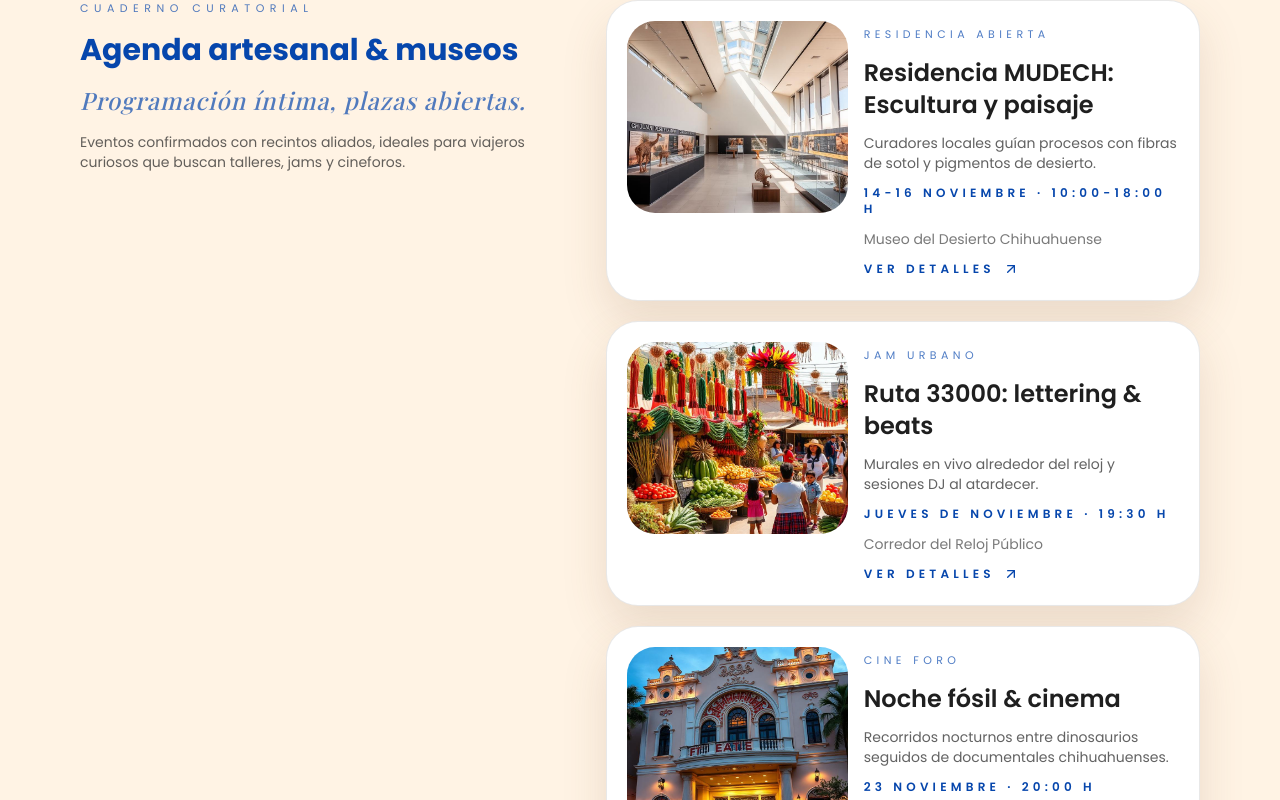
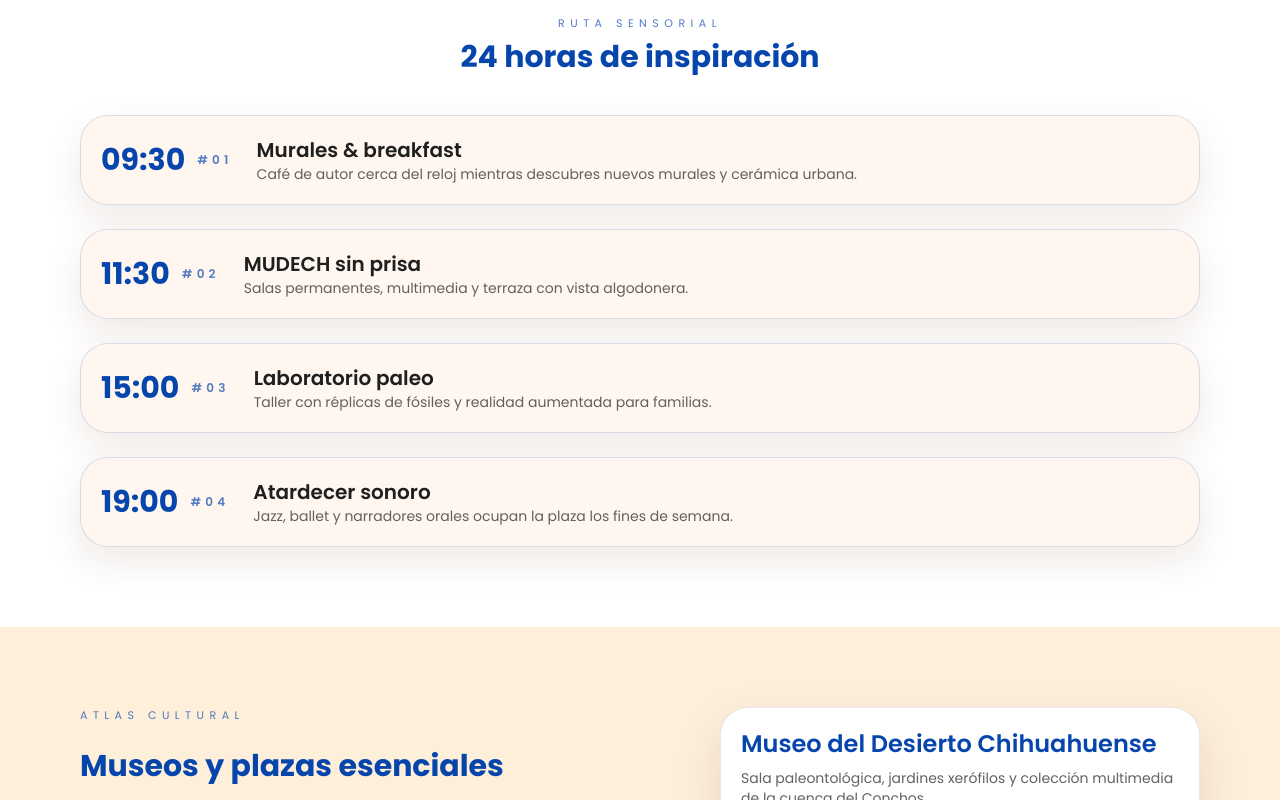
Before and after one commit to daezhn/delicias-tour-connect, a React (Vite) app: page /experiencias/arte-cultura in a window 1280 px wide. Shown: the part 820-1620 px from the top of the page. Built offline with nearby package versions, Linux system fonts and the light colour scheme.

Commit message:
Update ExperienciasArteCultura.tsx

```diff
--- a/src/pages/ExperienciasArteCultura.tsx
+++ b/src/pages/ExperienciasArteCultura.tsx
@@ -15,45 +15,6 @@ const heroHighlights = [
   {
     es: "Colectivos de ixtle, fotografía y literatura tejen ruta propia entre barrios algodoneros.",
     en: "Ixtle, photography and literary collectives craft their own route across cotton neighborhoods."
-  }
-] as const;
-
-const culturalEvents = [
-  {
-    image: "/images/museo.jpg",
-    eyebrow: { es: "Residencia abierta", en: "Open residency" },
-    title: { es: "Residencia MUDECH: Escultura y paisaje", en: "MUDECH residency: Sculpture & landscape" },
-    description: {
-      es: "Curadores locales guían procesos con fibras de sotol y pigmentos de desierto.",
-      en: "Local curators guide processes with sotol fibers and desert pigments."
-    },
-    date: { es: "14-16 noviembre · 10:00-18:00 h", en: "Nov 14-16 · 10 a.m.–6 p.m." },
-    venue: "Museo del Desierto Chihuahuense",
-    link: "https://maps.google.com/?q=Museo+del+Desierto+Chihuahuense"
-  },
-  {
-    image: "/images/event-1.jpg",
-    eyebrow: { es: "Jam urbano", en: "Urban jam" },
-    title: { es: "Ruta 33000: lettering & beats", en: "Ruta 33000: lettering & beats" },
-    description: {
-      es: "Murales en vivo alrededor del reloj y sesiones DJ al atardecer.",
-      en: "Live murals around the clock tower with sunset DJ sets."
-    },
-    date: { es: "Jueves de noviembre · 19:30 h", en: "November Thursdays · 7:30 p.m." },
-    venue: "Corredor del Reloj Público",
-    link: "https://maps.google.com/?q=Reloj+Publico+Delicias"
-  },
-  {
-    image: "/images/teatro.jpg",
-    eyebrow: { es: "Cine foro", en: "Film forum" },
-    title: { es: "Noche fósil & cinema", en: "Fossil & cinema night" },
-    description: {
-      es: "Recorridos nocturnos entre dinosaurios seguidos de documentales chihuahuenses.",
-      en: "Night tours among dinosaurs plus Chihuahua-made documentaries."
-    },
-    date: { es: "23 noviembre · 20:00 h", en: "Nov 23 · 8:00 p.m." },
-    venue: "Museo de Paleontología de Delicias",
-    link: "https://maps.google.com/?q=Museo+de+Paleontologia+de+Delicias"
   }
 ] as const;
 
@@ -247,61 +208,6 @@ const ExperienciasArteCultura = () => {
           </div>
         </section>
 
-        <section className="border-y border-foreground/5 bg-[#fff3e4] py-16">
-          <div className="mx-auto max-w-6xl grid gap-10 px-4 lg:grid-cols-[0.9fr,1.1fr]">
-            <div className="space-y-4">
-              <p className="text-[11px] uppercase tracking-[0.5em] text-secondary/70">
-                {locale === "es" ? "Cuaderno curatorial" : "Curatorial notebook"}
-              </p>
-              <h2 className="text-3xl font-black text-secondary">
-                {locale === "es" ? "Agenda artesanal & museos" : "Artisan & museum agenda"}
-              </h2>
-              <p className="font-script text-2xl italic text-secondary/70">
-                {locale === "es" ? "Programación íntima, plazas abiertas." : "Intimate programming, open plazas."}
-              </p>
-              <p className="text-sm text-foreground/70">
-                {locale === "es"
-                  ? "Eventos confirmados con recintos aliados, ideales para viajeros curiosos que buscan talleres, jams y cineforos."
-                  : "Confirmed events with partner venues, perfect for curious travelers chasing workshops, jams and film forums."}
-              </p>
-            </div>
-            <div className="space-y-5">
-              {culturalEvents.map((event) => (
-                <article
-                  key={event.title.es}
-                  className="grid gap-4 rounded-[32px] border border-foreground/10 bg-white p-5 shadow-[0_20px_45px_rgba(120,82,55,0.15)] lg:grid-cols-[0.7fr,1fr]"
-                >
-                  <img
-                    src={event.image}
-                    alt={event.title[locale]}
-                    className="h-48 w-full rounded-[28px] object-cover"
-                    loading="lazy"
-                    decoding="async"
-                  />
-                  <div className="space-y-3">
-                    <span className="text-[11px] uppercase tracking-[0.4em] text-secondary/70">
-                      {event.eyebrow[locale]}
-                    </span>
-                    <h3 className="text-2xl font-semibold text-foreground">{event.title[locale]}</h3>
-                    <p className="text-sm text-foreground/70">{event.description[locale]}</p>
-                    <p className="text-xs font-semibold uppercase tracking-[0.35em] text-secondary">{event.date[locale]}</p>
-                    <p className="text-sm text-foreground/60">{event.venue}</p>
-                    <a
-                      href={event.link}
-                      target="_blank"
-                      rel="noreferrer"
-                      className="inline-flex items-center gap-2 text-xs font-semibold uppercase tracking-[0.35em] text-secondary"
-                    >
-                      {locale === "es" ? "Ver detalles" : "See details"}
-                      <ArrowUpRight className="h-4 w-4" />
-                    </a>
-                  </div>
-                </article>
-              ))}
-            </div>
-          </div>
-        </section>
-
         <section className="bg-white py-20">
           <div className="mx-auto max-w-6xl space-y-10 px-4">
             <div className="text-center space-y-2">
```
